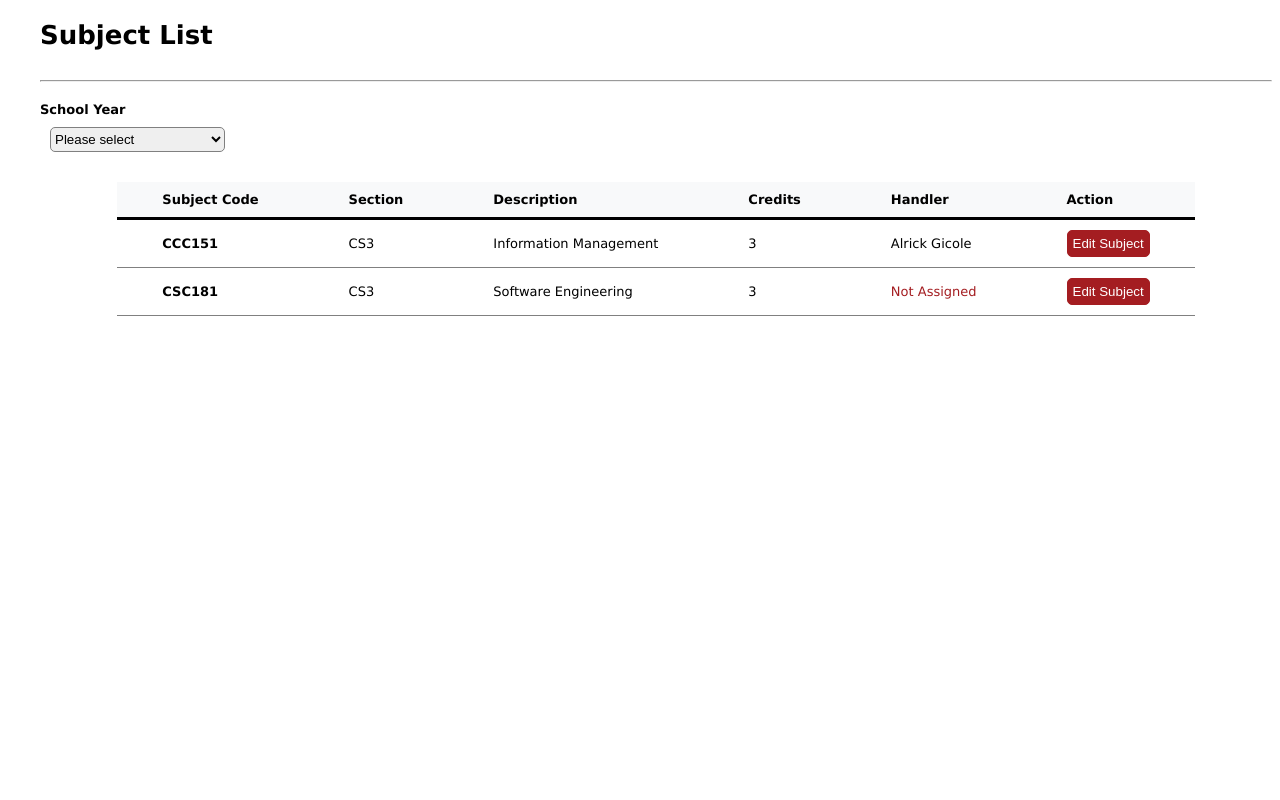
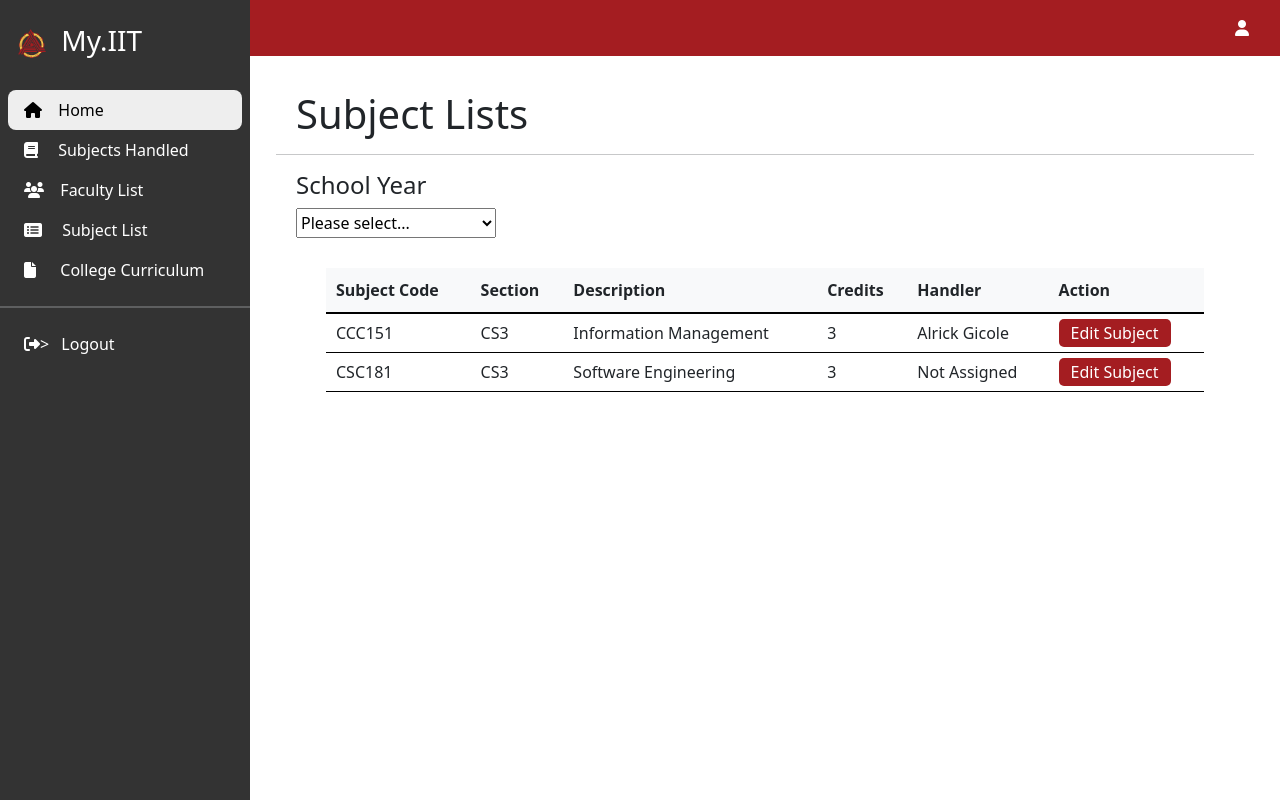
Before and after one commit to RCJamen/school-program-system, a Flask app: template app/templates/subjectList.html in a window 1280 px wide. Run offline with Flask 3, Linux system fonts and the light colour scheme; the template is opened without the code that fills it, so the values that code supplies are empty; some libraries are stand-ins or nearby versions.

Commit message:
feat: Subject List Static

```diff
--- /dev/null
+++ b/app/controller/subject/__init__.py
@@ -0,0 +1,5 @@
+from flask import Blueprint
+
+subject = Blueprint("subject", __name__)
+
+from . import controller
--- a/app/static/css/subjectList.css
+++ b/app/static/css/subjectList.css
@@ -1,71 +1,59 @@
-body {
-    font-family:     Verdana, Geneva, Arial, sans-serif;
-    font-size:       small;
-    margin-left: 40px;
+.subjects-list-container {
+    margin: 10px;
+    width: auto;
 }
 
-h1 {
-    margin-top: 20px;
-    margin-bottom: 30px;
+.subjects-list-header,
+.subjects-list-sy {
+    margin-left: 20px;
 }
 
-#school-year {
-    margin: 20px 0px;
+.subjects-list-sy select {
+    padding: 2px 0px;
+    width: 200px;
 }
 
-#subject-list {
-    border-collapse: collapse;
-    margin: auto;
+#placeholder {
+    color: gray;
 }
 
-#school-year label {
-    font-size: small;
-    font-weight: bold;
+.subjects-list-content {
+    margin: 10px 50px;
+    text-align: left;
 }
 
-#school-year select {
-    width: 175px;
-    height: 25px;
-    margin: 10px;
-    border-color: gray;
-    border-radius: 5px;
+.subjects-list-content table {
+    margin-top: 30px;
+    border-collapse: collapse;
+    width: 100%;
 }
 
-th, td {
-    border-bottom: 1px solid gray;
-    padding: 10px 45px;
-    text-align: left;
+.subjects-list-content th {
+    border-bottom: 2px solid black;
+    padding: 10px 10px;
+    width: fit-content;
+    background-color: #f8f9fa;
+}
+
+.subjects-list-content td {
+    border-bottom: 1px solid black;
+    padding: 5px 10px;
     width: fit-content;
 }
 
-th {
-    border-bottom: 3px solid black;
-    background-color: #f8f9fa;
-    font-weight:900;
-}
-
-#course-code {
-    font-weight: bold;
-}
-
-#not-assigned {
-    color: #a41d21;
-}
-
-button {
+.subjects-list-content button {
     background-color: #a41d21;
     color: white;
-    padding: 5px;
-    border: 1px solid #a41d21;
+    padding: 0px 10px;
+    border-color: transparent;
     border-radius: 5px;
     text-align: center;
 }
 
-button:hover {
+.subjects-list-content button:hover {
     background-color: #711316;
-    border-color: #711316;
 }
 
-button:active {
+.subjects-list-content button:active {
     background-color: #a41d21;
 }
--- a/app/templates/subjectList.html
+++ b/app/templates/subjectList.html
@@ -1,33 +1,28 @@
-<!DOCTYPE html PUBLIC "-//W3C//DTD XHTML 1.0 Strict//EN" "http://www.w3.org/TR/xhtml1/DTD/xhtml1-strict.dtd">
-<html xmlns="http://www.w3.org/1999/xhtml" lang="en" xml:lang="en">
-  <head>
-    <meta http-equiv="Content-Type" content="text/html; charset=ISO-8859-1" />
-    <!-- <title>Subject List Mock</title> -->
-    <link
-      type="text/css"
-      rel="stylesheet"
-      href="../static/css/subjectList.css"
-    />
-  </head>
-  <body>
-    <h1>Subject List</h1>
-    <hr />
+{% extends "master_layout.html" %}
 
-    <div id="school-year">
-      <label for="year">School Year</label><br />
-      <select name="year">
-        <option id="placeholder" disabled="disabled" selected="default">
-          Please select
-        </option>
-        <option value="2019-2020">2019-2020</option>
-        <option value="2020-2021">2020-2021</option>
-        <option value="2021-2022">2021-2022</option>
-        <option value="2022-2023">2022-2023</option>
-      </select>
-    </div>
+{% block pagetitle %}<title>Subject List</title> {% endblock %}
 
-    <table id="subject-list">
-      <tr>
+{% block pagestyle %}
+<link rel="stylesheet" href="../static/css/subjectList.css">
+{% endblock %}
+
+{% block pages %}
+<div class="subjects-list-container">
+  <div class="subjects-list-header">
+    <h1>Subject Lists</h1>
+  </div>
+  <hr />
+  <div class="subjects-list-sy">
+    <h4>School Year</h4>
+    <select name="school-year" id="school-year">
+      <option id="placeholder" disabled selected>Please select...</option>
+      <option value="year1">2019-2020</option>
+      <option value="year2">2020-2021</option>
+    </select>
+  </div>
+  <div class="subjects-list-content">
+    <table>
+      <tr class="subjects-list-table-head">
         <th>Subject Code</th>
         <th>Section</th>
         <th>Description</th>
@@ -35,8 +30,7 @@
         <th>Handler</th>
         <th>Action</th>
       </tr>
-
-      <tr>
+      <tr class="subjects-list-table-data">
         <td id="course-code">CCC151</td>
         <td>CS3</td>
         <td>Information Management</td>
@@ -46,8 +40,7 @@
           <button type="button">Edit Subject</button>
         </td>
       </tr>
-
-      <tr>
+      <tr class="subjects-list-table-data">
         <td id="course-code">CSC181</td>
         <td>CS3</td>
         <td>Software Engineering</td>
@@ -58,5 +51,10 @@
         </td>
       </tr>
     </table>
-  </body>
-</html>
+  </div>
+</div>
+{% endblock %}
+
+{% block pagescript %}
+<script></script>
+{% endblock %}
```
Also changed, not shown: app/__init__.py (+5 -3 lines), app/controller/subject/controller.py (added, +9 -0 lines), app/templates/subjectsHandled.html (+8 -2 lines).
